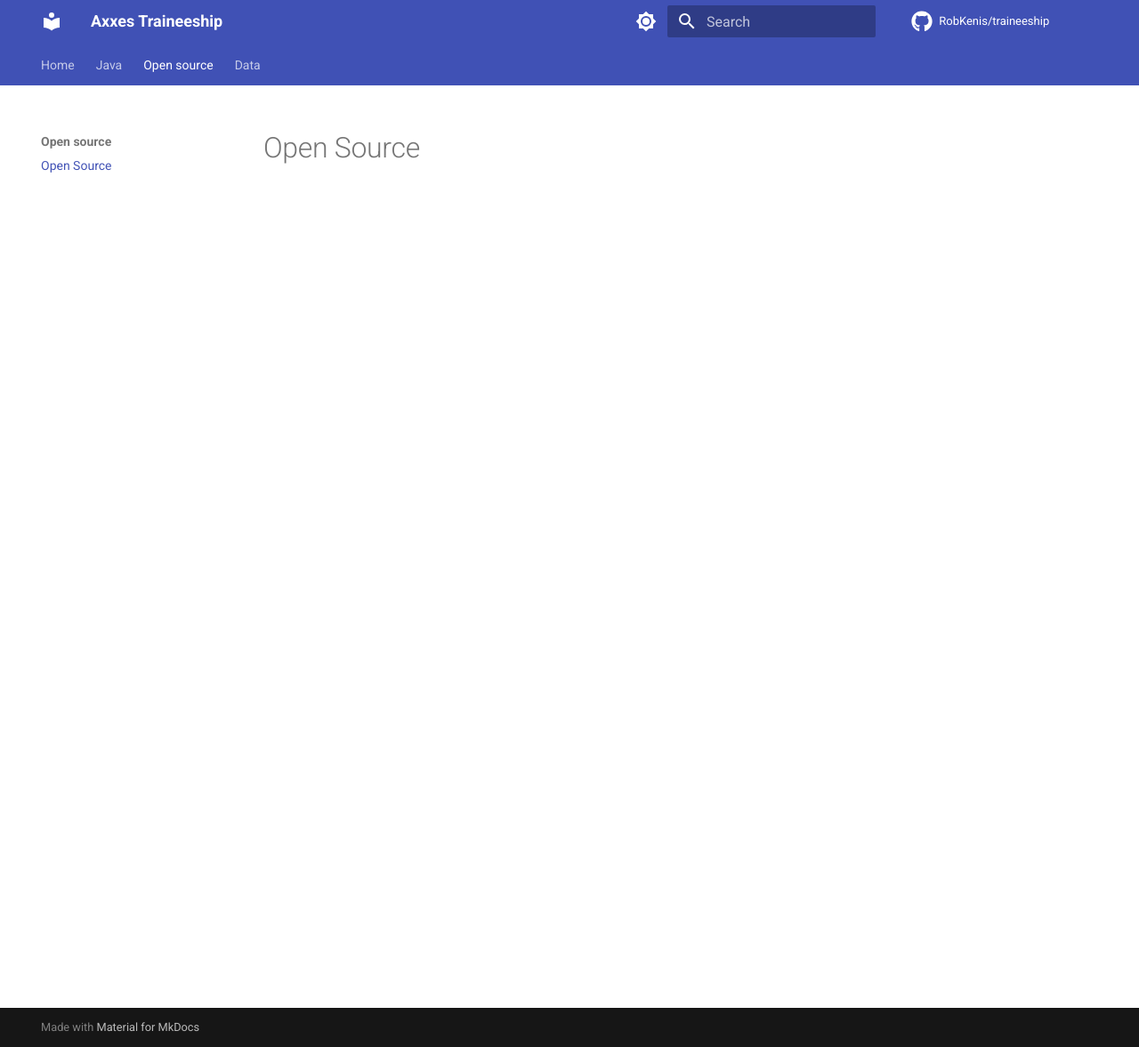
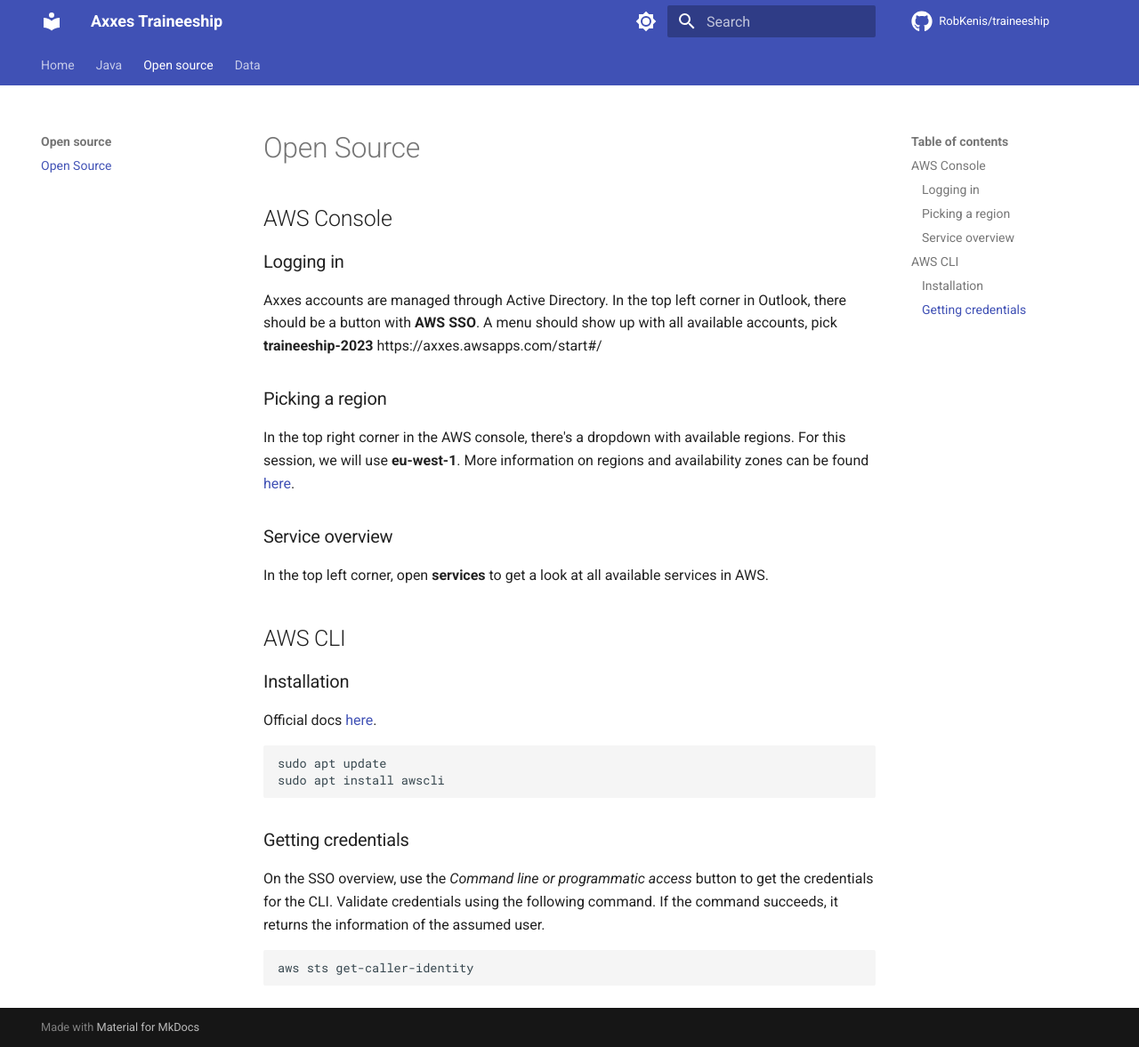
Before and after one commit to RobKenis/traineeship, an MkDocs documentation site: the page built from docs/open-source/index.md, in a window 1280 px wide and 1177 px high. Shown: the whole window at 89% size. Built offline with MkDocs 1.6.1 and Material for MkDocs 9.7.7, drawn with Linux system fonts in a browser that asks for light colours; comment, search, counter and statistics services are not loaded.

Commit message:
Add chapter on getting started with AWS

````diff
--- /dev/null
+++ b/docs/content/aws/console/introduction.md
@@ -0,0 +1,37 @@
+## AWS Console
+
+### Logging in
+
+Axxes accounts are managed through Active Directory. In the top left corner in Outlook, there should be a button with
+**AWS SSO**. A menu should show up with all available accounts, pick **traineeship-2023**
+https://axxes.awsapps.com/start#/
+
+### Picking a region
+
+In the top right corner in the AWS console, there's a dropdown with available regions. For this session, we will use
+**eu-west-1**. More information on regions and availability zones can be
+found [here](https://aws.amazon.com/about-aws/global-infrastructure/regions_az/).
+
+### Service overview
+
+In the top left corner, open **services** to get a look at all available services in AWS.
+
+## AWS CLI
+
+### Installation
+
+Official docs [here](https://docs.aws.amazon.com/cli/latest/userguide/install-cliv2-linux.html).
+
+```shell
+sudo apt update
+sudo apt install awscli
+```
+
+### Getting credentials
+
+On the SSO overview, use the *Command line or programmatic access* button to get the credentials for the CLI. Validate
+credentials using the following command. If the command succeeds, it returns the information of the assumed user.
+
+```shell
+aws sts get-caller-identity
+```
--- a/docs/open-source/index.md
+++ b/docs/open-source/index.md
@@ -1 +1,3 @@
 # Open Source
+
+{!content/aws/console/introduction.md!}
````
